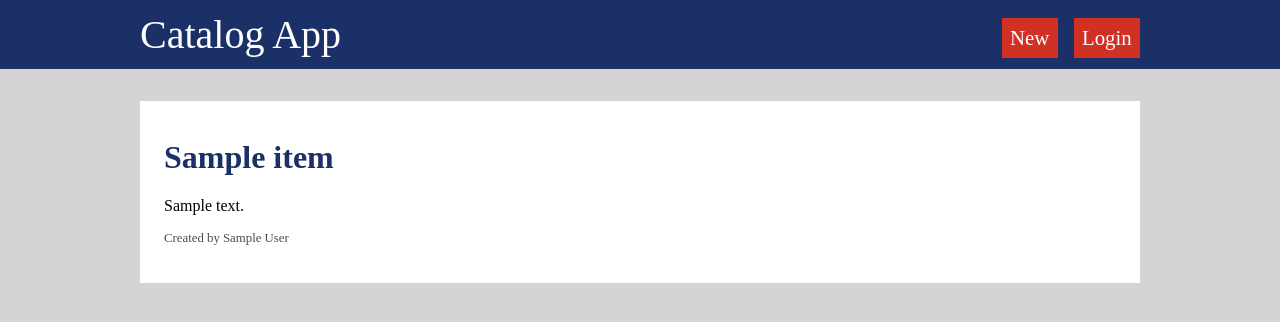
After one commit to aviaryan/ud-catalog, a Flask app: a page that uses catalog/templates/item_show.html in a window 1280 px wide. The commit adds this page. Shown: the top 322 px of the page. Run offline with Flask 2, Linux system fonts and the light colour scheme; tables that the repository leaves empty hold one stand-in row (values such as "Sample post").

Commit message:
add item show view

```diff
--- a/catalog/static/style.css
+++ b/catalog/static/style.css
@@ -77,8 +77,11 @@ a.block-link {
 	height: 100%;
 }
 
+
+
 /**
  * Utility Classes
+ * Positioning
  */
 
 div.vertical-space {
@@ -95,3 +98,12 @@ div.vertical-space {
 	width: 1px;
 	background-color: #494949;
 }
+
+/*
+ * Utility
+ * Design
+ */
+.faded {
+	opacity: 0.7;
+	font-size: 0.8em;
+}
--- a/catalog/templates/category.html
+++ b/catalog/templates/category.html
@@ -2,6 +2,7 @@
 {% block rightside %}
 	<h2>{{ category }} ({{ items|length }} items)</h2>
 	{% for i in items %}
-		<a class="block-link" href="">{{ i.title }}</a>
+		{% set url = url_for('item_view', category=category, item=i.title) %}
+		<a class="block-link" href='{{ url | replace("%20", "-") }}'>{{ i.title }}</a>
 	{% endfor %}
 {% endblock %}
--- a/catalog/templates/home.html
+++ b/catalog/templates/home.html
@@ -25,7 +25,8 @@
 		<h2>Latest items</h2>
 		{% for i in items %}
 		<div>
-			<a href="">{{ i.title }} </a>
+			{% set url = url_for('item_view', category=i.category.name, item=i.title) %}
+			<a href='{{ url | replace("%20", "-") }}'>{{ i.title }} </a>
 			<a href="">({{ i.category.name }})</a>
 		</div>
 		{% endfor %}
--- /dev/null
+++ b/catalog/templates/item_show.html
@@ -0,0 +1,7 @@
+{% extends "base.html" %}
+{% block content %}
+<h1>{{ item.title }}</h1>
+<p>{{ item.description }}</p>
+
+<p class="faded">Created by {{ user.name }}</p>
+{% endblock %}
--- a/catalog/views.py
+++ b/catalog/views.py
@@ -65,6 +65,13 @@ def list_category(category):
     )
 
 
+@app.route('/catalog/<category>/<item>')
+def item_view(category, item):
+    title = item.replace('-', ' ')
+    item = Item.query.filter(Item.title == title).first()
+    return render_template('item_show.html', item=item, user=item.user)
+
+
 # ##########
 # AUTH VIEWS
 # ##########
```
